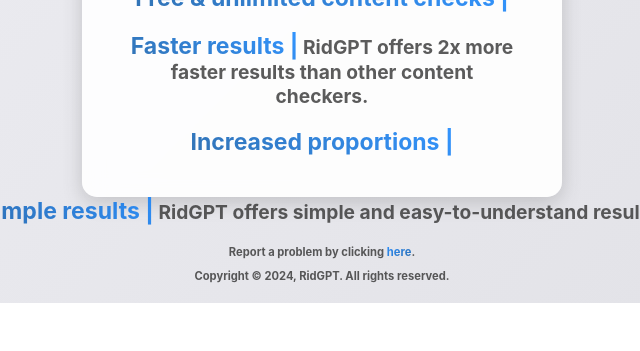
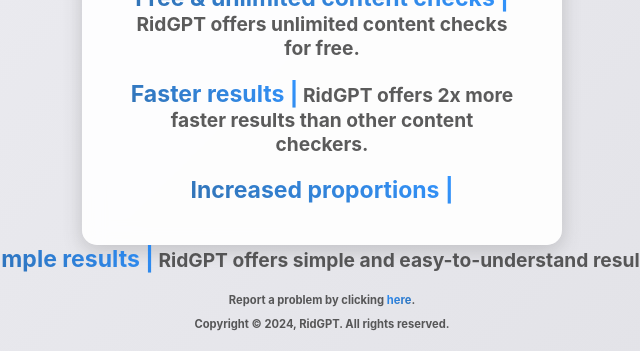
Before and after one commit to ridgpt/ridgpt.github.io, a plain HTML site: page index.html in a window 1280 px wide. Shown: the part 619-970 px from the top of the page, without its empty margins (318-958 px from the left). Before the commit the page ends 922 px from the top, so only its background shows below. Drawn offline with Linux system fonts and the light colour scheme.

Commit message:
Update index.html

```diff
--- a/index.html
+++ b/index.html
@@ -40,7 +40,7 @@
         <hr>
             <h1>Why choose RidGPT?</h1>
 
-                                    <h6><span class="reshed">Free & unlimited content checks |</span RidGPT offers unlimited content checks for free.</h6>
+                                    <h6><span class="reshed">Free & unlimited content checks |</span> RidGPT offers unlimited content checks for free.</h6>
 
                         <h6><span class="reshed">Faster results |</span> RidGPT offers 2x more faster results than other content checkers.</h6>
 
```
